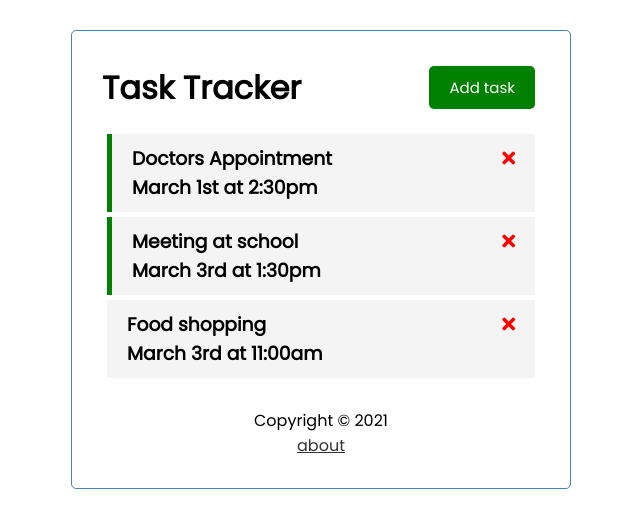
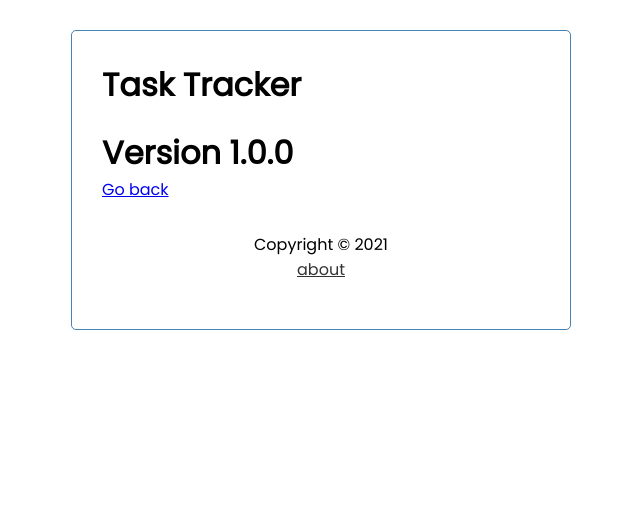
Before and after one commit to SantiagoMC52/vue-course, a Vue app in the folder task-tracker/: page /about in a window 1280 px wide. Shown: the top 528 px of the page, without its empty margins (319-959 px from the left). Built offline with nearby package versions, Linux system fonts and the light colour scheme; data requests are answered from the project's data file.

Commit message:
Add routes

```diff
--- a/task-tracker/db.json
+++ b/task-tracker/db.json
@@ -4,7 +4,7 @@
       "id": 1,
       "text": "Doctors Appointment",
       "day": "March 1st at 2:30pm",
-      "reminder": true
+      "reminder": false
     },
     {
       "id": 2,
--- a/task-tracker/package.json
+++ b/task-tracker/package.json
@@ -11,7 +11,8 @@
   "dependencies": {
     "core-js": "^3.6.5",
     "json-server": "^0.16.3",
-    "vue": "^3.0.0"
+    "vue": "^3.0.0",
+    "vue-router": "^4.0.11"
   },
   "devDependencies": {
     "@vue/cli-plugin-babel": "~4.5.0",
--- a/task-tracker/src/App.vue
+++ b/task-tracker/src/App.vue
@@ -4,10 +4,8 @@
     @toggle-add-task="toggleAddTask"
     title="Task Tracker"
     :showAddTask="showAddTask"/>
-    <div v-show="showAddTask">
-      <AddTask @add-task="addTask"/>
-    </div>
-    <Tasks @toggle-reminder="toggleReminder" @delete-task="deleteTask" :tasks="tasks"/>
+
+    <router-view :showAddTask="showAddTask"></router-view>
     <Footer />
   </div>
 </template>
@@ -15,83 +13,22 @@
 <script>
 import Header from './components/Header.vue';
 import Footer from './components/Footer.vue';
-import Tasks from './components/Tasks.vue';
-import AddTask from './components/AddTask.vue';
-
-const URL = 'http://localhost:5000/tasks';
 
 export default {
   name: 'App',
   components: {
     Header,
     Footer,
-    Tasks,
-    AddTask,
   },
   data() {
     return {
-      tasks: [],
       showAddTask: false,
     };
   },
   methods: {
-    async addTask(task) {
-      const res = await fetch(URL, {
-        method: 'POST',
-        headers: {
-          'Content-type': 'application/json',
-        },
-        body: JSON.stringify(task),
-      });
-
-      const data = await res.json();
-      this.tasks = [...this.tasks, data];
-    },
-    async deleteTask(id) {
-      if (window.confirm('Are you sure?')) {
-        const res = await fetch(`${URL}/${id}`, {
-          method: 'DELETE',
-        });
-        if (res.status === 200) {
-          this.tasks = this.tasks.filter((task) => task.id !== id);
-        } else {
-          alert('Error deleting task'); // eslint-disable-line no-alert
-        }
-      }
-    },
-    async toggleReminder(id) {
-      const taskToToggle = await this.fetchTask(id);
-      const updateTask = { ...taskToToggle, reminder: !taskToToggle.reminder };
-      const res = await fetch(`${URL}/${id}`, {
-        method: 'PUT',
-        headers: {
-          'Content-type': 'application/json',
-        },
-        body: JSON.stringify(updateTask),
-      });
-
-      const { reminder } = await res.json();
-
-      this.tasks = this.tasks.map((task) => (
-        task.id === id ? { ...task, reminder } : task
-      ));
-    },
     toggleAddTask() {
       this.showAddTask = !this.showAddTask;
     },
-    async fetchTasks() {
-      const res = await fetch(URL);
-      const data = await res.json();
-      return data;
-    },
-    async fetchTask(id) {
-      const res = await fetch(`${URL}/${id}`);
-      const data = await res.json();
-      return data;
-    },
-  },
-  async created() {
-    this.tasks = await this.fetchTasks();
   },
 };
 </script>
--- a/task-tracker/src/components/Footer.vue
+++ b/task-tracker/src/components/Footer.vue
@@ -1,7 +1,7 @@
 <template>
     <footer>
         <p>Copyright &copy; 2021</p>
-        <a href="/about">about</a>
+        <router-link to="/about">about</router-link>
     </footer>
 </template>
 
--- a/task-tracker/src/components/Header.vue
+++ b/task-tracker/src/components/Header.vue
@@ -2,6 +2,7 @@
     <header>
         <h1>{{title}}</h1>
         <Button
+        v-show="homePage"
         @btn-click="$emit('toggle-add-task') "
         :text="showAddTask ? 'Close' : 'Add task'"
         :color="showAddTask ? 'red' : 'green'"/>
@@ -20,6 +21,14 @@
   components: {
     Button,
   },
+  computed: {
+    homePage() {
+      if (this.$route.path === '/') {
+        return true;
+      }
+      return false;
+    },
+  },
 };
 </script>
 
--- a/task-tracker/src/main.js
+++ b/task-tracker/src/main.js
@@ -1,4 +1,7 @@
 import { createApp } from 'vue';
 import App from './App.vue';
+import router from './router';
 
-createApp(App).mount('#app');
+createApp(App)
+  .use(router)
+  .mount('#app');
--- /dev/null
+++ b/task-tracker/src/router/index.js
@@ -0,0 +1,23 @@
+import { createRouter, createWebHistory } from 'vue-router';
+import Home from '../views/Home.vue';
+import About from '../views/About.vue';
+
+const routes = [
+  {
+    path: '/',
+    name: 'Home',
+    component: Home,
+  },
+  {
+    path: '/about',
+    name: 'About',
+    component: About,
+  },
+];
+
+const router = createRouter({
+  history: createWebHistory(process.env.BASE_URL),
+  routes,
+});
+
+export default router;
--- /dev/null
+++ b/task-tracker/src/views/About.vue
@@ -0,0 +1,4 @@
+<template>
+    <h1>Version 1.0.0</h1>
+    <router-link to="/">Go back</router-link>
+</template>
--- /dev/null
+++ b/task-tracker/src/views/Home.vue
@@ -0,0 +1,83 @@
+<template>
+    <AddTask v-show="showAddTask" @add-task="addTask"/>
+    <Tasks @toggle-reminder="toggleReminder" @delete-task="deleteTask" :tasks="tasks"/>
+</template>
+
+<script>
+import Tasks from '../components/Tasks.vue';
+import AddTask from '../components/AddTask.vue';
+
+const URL = 'http://localhost:5000/tasks';
+
+export default {
+  name: 'Home',
+  props: {
+    showAddTask: Boolean,
+  },
+  components: {
+    Tasks,
+    AddTask,
+  },
+  data() {
+    return {
+      tasks: [],
+    };
+  },
+  methods: {
+    async addTask(task) {
+      const res = await fetch(URL, {
+        method: 'POST',
+        headers: {
+          'Content-type': 'application/json',
+        },
+        body: JSON.stringify(task),
+      });
+
+      const data = await res.json();
+      this.tasks = [...this.tasks, data];
+    },
+    async deleteTask(id) {
+      if (window.confirm('Are you sure?')) {
+        const res = await fetch(`${URL}/${id}`, {
+          method: 'DELETE',
+        });
+        if (res.status === 200) {
+          this.tasks = this.tasks.filter((task) => task.id !== id);
+        } else {
+          alert('Error deleting task'); // eslint-disable-line no-alert
+        }
+      }
+    },
+    async toggleReminder(id) {
+      const taskToToggle = await this.fetchTask(id);
+      const updateTask = { ...taskToToggle, reminder: !taskToToggle.reminder };
+      const res = await fetch(`${URL}/${id}`, {
+        method: 'PUT',
+        headers: {
+          'Content-type': 'application/json',
+        },
+        body: JSON.stringify(updateTask),
+      });
+
+      const { reminder } = await res.json();
+
+      this.tasks = this.tasks.map((task) => (
+        task.id === id ? { ...task, reminder } : task
+      ));
+    },
+    async fetchTasks() {
+      const res = await fetch(URL);
+      const data = await res.json();
+      return data;
+    },
+    async fetchTask(id) {
+      const res = await fetch(`${URL}/${id}`);
+      const data = await res.json();
+      return data;
+    },
+  },
+  async created() {
+    this.tasks = await this.fetchTasks();
+  },
+};
+</script>
```
Also changed, not shown: 1 other file (tests, documents, lock files or other folders).
